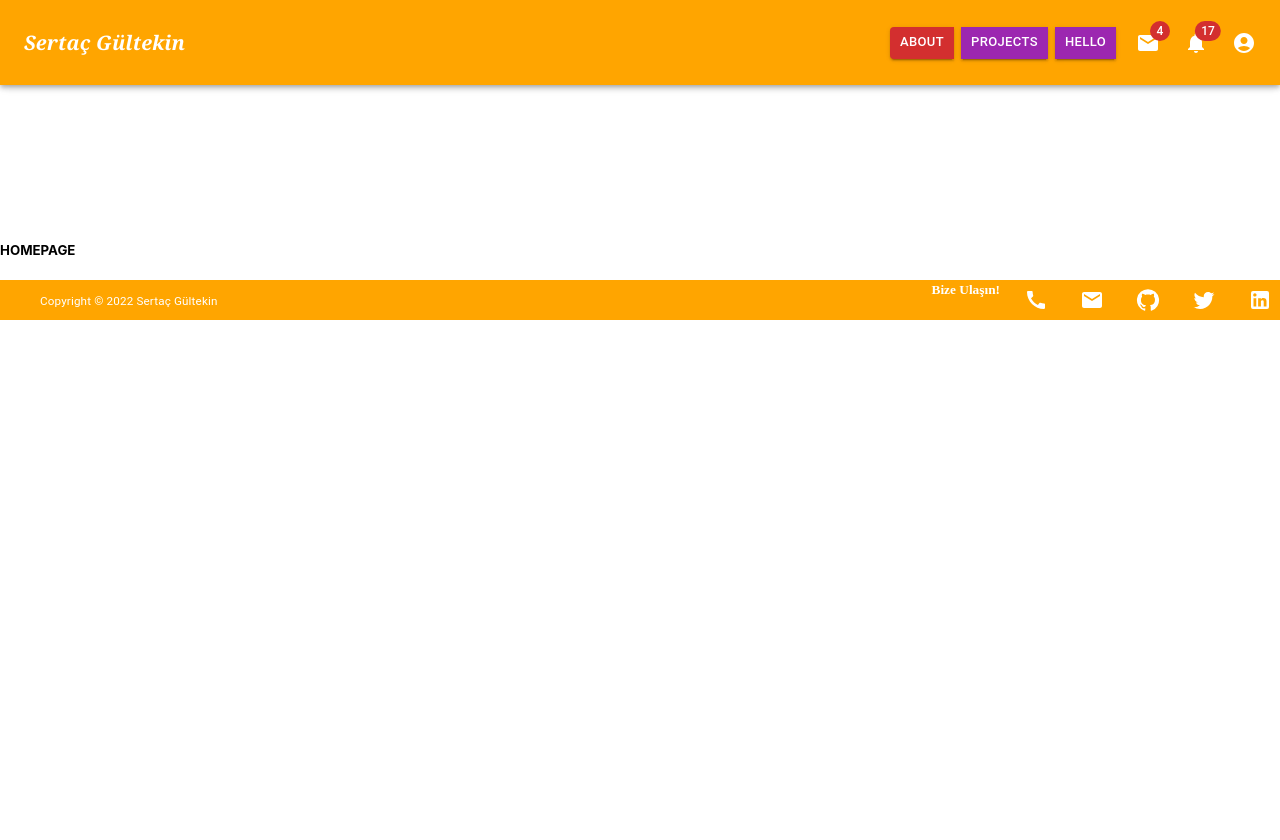
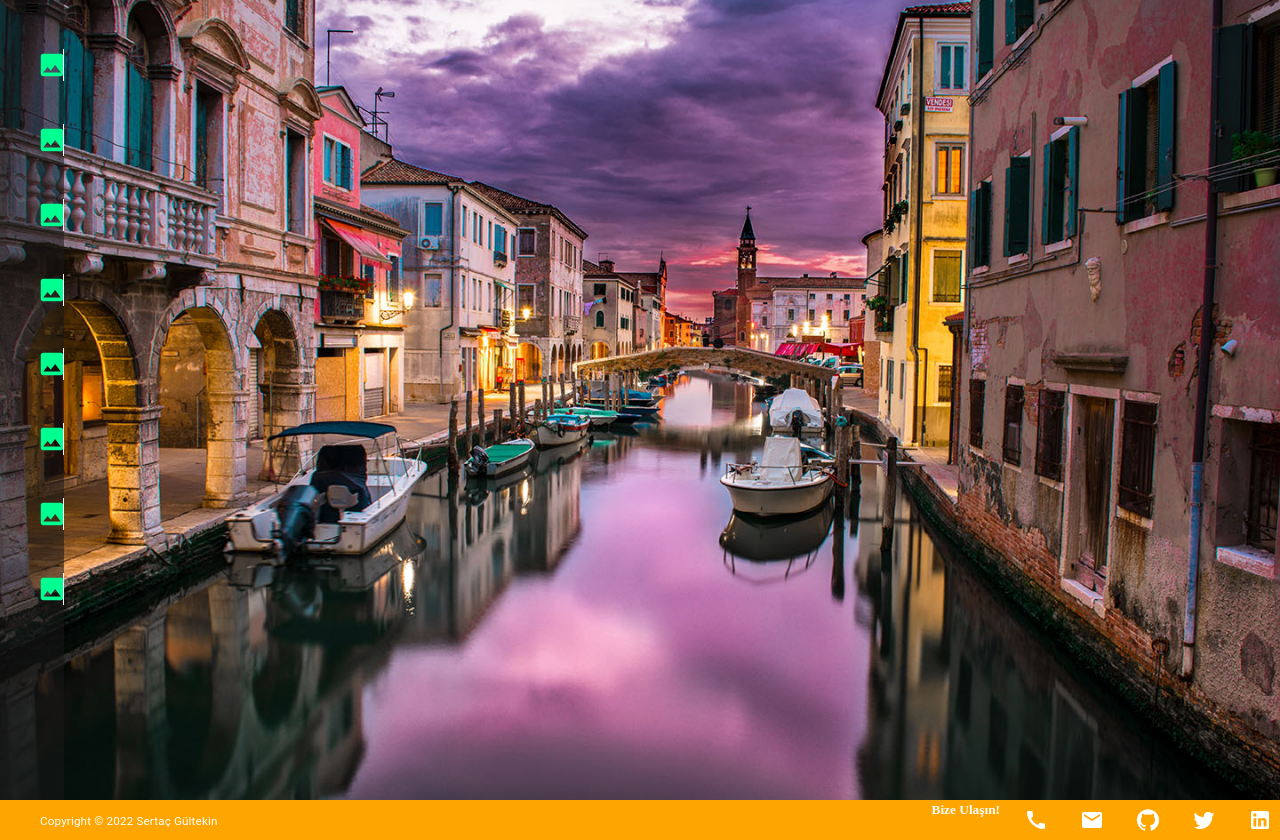
Before and after one commit to sertacgltkn/my-website, a React (Create React App) app: page / in a window 1280 px wide. Before the commit the page ends 800 px from the top, so only its background shows below. Built offline with nearby package versions, Linux system fonts and the light colour scheme; the HTML template or start-up script is replaced by a standard one; what react-swipeable-views-utils would draw is missing.

Commit message:
sidebar continue

```diff
--- a/src/App.css
+++ b/src/App.css
@@ -1,3 +1,13 @@
+* {
+	margin: 0;
+	padding: 0;
+	box-sizing: border-box;
+}
+
+*::after,*::before {
+	box-sizing: border-box;
+}
+
 
 html,
 body {
--- a/src/App.js
+++ b/src/App.js
@@ -13,17 +13,16 @@ import Footer from "./components/Footer";
 import About from "./components/about/About";
 import Carousel from "./components/Carousel";
 import Alerty from "./components/Alerty";
-import Home from "./components/Home";
 import Counter from "./components/Counter";
 import Linear from "./components/Linear";
 import MainBG from "./components/MainBG";
 import MuisAlert from "./components/MuisAlert";
+import Home from "./components/pages/Home"
 
 function App() {
   return (
-    <div>
     <Router>
-        <Navbar />
+      {/* <Navbar /> */}
       <Routes>
         <Route exact path="/" element={<Home />} />
         <Route exact path="/about" element={<About />} />
@@ -38,7 +37,6 @@ function App() {
       </Routes>
       <Footer />
     </Router>
-    </div>
   );
 }
 
--- /dev/null
+++ b/src/components/Header.css
@@ -0,0 +1,60 @@
+.header {
+  display: flex;
+  position: fixed;
+  flex-direction: column;
+  inset: 0 75% 0 0;
+  background-color: hsla(0, 40%, 98%, 0.092);
+}
+
+.header-mobile {
+  display: flex;
+  position: fixed;
+  flex-direction: column;
+  align-items: center;
+  inset: 0 95% 0 0;
+  background-color: hsla(0, 2%, 10%, 0.558);
+}
+
+nav .ul-item {
+  display: flex;
+  flex-direction: column;
+  margin-block: 0.5rem;
+  list-style: none;
+}
+
+nav .ul-item.oicon a {
+  display: none;
+}
+
+nav .ul-item.oicon li::after {
+  content: "";
+  position: absolute;
+  width: 1%;
+  height: 4%;
+  background-color: #fff;
+  right: 0;
+}
+
+nav .ul-item li {
+  display: flex;
+  align-items: center;
+  gap: 2rem;
+  cursor: pointer;
+  padding-block: 1.2rem;
+  margin-block: 0.2rem;
+}
+
+nav .ul-item li:hover {
+  background-color: rgba(66, 81, 52);
+}
+
+nav .ul-item li .icon {
+  color: rgb(0, 255, 145);
+  margin-inline: 1rem;
+  font-size: 30px;
+}
+nav .ul-item li a {
+  text-transform: uppercase;
+  text-decoration: none;
+  color: #fff;
+}
--- /dev/null
+++ b/src/components/Header.js
@@ -0,0 +1,64 @@
+import React, { useState } from "react";
+import { IoMdClose, IoMdImage, IoMdMenu } from "react-icons/io";
+import "../components/Header.css";
+import { Link } from "react-router-dom"
+
+const Header = () => {
+
+    const[active, setActive] = useState(false);
+
+    const activateNav = () => {
+        setActive(!active)
+    }
+
+  return (
+    <div className={active ? 'header' : 'header-mobile'}>
+
+        <div className="icon" onClick={activateNav}>
+
+
+            {!active ? <IoMdMenu className="menu"/> : <IoMdClose className="close-icon"/> }
+
+        </div>
+
+      <nav>
+        <ul className={active ? 'ul-item' : 'ul-item oicon'}>
+          <li>
+            <IoMdImage className="icon" />
+            <Link to="/">About</Link>
+          </li>
+          <li>
+            <IoMdImage className="icon" />
+            <Link to="/">Home</Link>
+          </li>
+          <li>
+            <IoMdImage className="icon" />
+            <Link to="/">Contact</Link>
+          </li>
+          <li>
+            <IoMdImage className="icon" />
+            <Link to="/">FAQ</Link>
+          </li>
+          <li>
+            <IoMdImage className="icon" />
+            <Link to="/">Projects</Link>
+          </li>
+          <li>
+            <IoMdImage className="icon" />
+            <Link to="/">Experience</Link>
+          </li>
+          <li>
+            <IoMdImage className="icon" />
+            <Link to="/">İletişim</Link>
+          </li>
+          <li>
+            <IoMdImage className="icon" />
+            <Link to="/">Social</Link>
+          </li>
+        </ul>
+      </nav>
+    </div>
+  );
+};
+
+export default Header;
--- a/src/components/Home.js
+++ /dev/null
@@ -1,13 +0,0 @@
-import React from "react";
-
-function Home() {
-  return (
-    <div>
-
-<br/><br/><br/><br/><br/><br/><br/><br/><br/><br/><br/>
-      <h5>HOMEPAGE</h5>
-    </div>
-  );
-}
-
-export default Home;
--- a/src/components/Navbar.js
+++ b/src/components/Navbar.js
@@ -135,7 +135,7 @@ export default function PrimarySearchAppBar() {
         sx={{ backgroundColor: "orange" }}
       >
         <Toolbar>
-          {/* <IconButton
+          <IconButton
             size="large"
             edge="start"
             color="inherit"
@@ -143,7 +143,7 @@ export default function PrimarySearchAppBar() {
             sx={{ mr: 2, color: "white" }}
           >
             <MenuIcon />
-          </IconButton> */}
+          </IconButton>
           <Typography
             variant="h6"
             noWrap
--- /dev/null
+++ b/src/components/pages/Home.css
@@ -0,0 +1,7 @@
+.home {
+    width: 100%;
+    height: 100vh;
+    background-image: url(../../assets/iki.jpg);
+    background-size: cover;
+    background-position: center;
+}
--- /dev/null
+++ b/src/components/pages/Home.js
@@ -0,0 +1,18 @@
+import React from 'react'
+import Header from '../Header'
+import './Home.css'
+
+
+const Home = () => {
+  return (
+    <div className='home'>
+
+        <Header/>
+
+
+
+    </div>
+  )
+}
+
+export default Home
```
Lines whose indentation alone changed are shown as unchanged.
